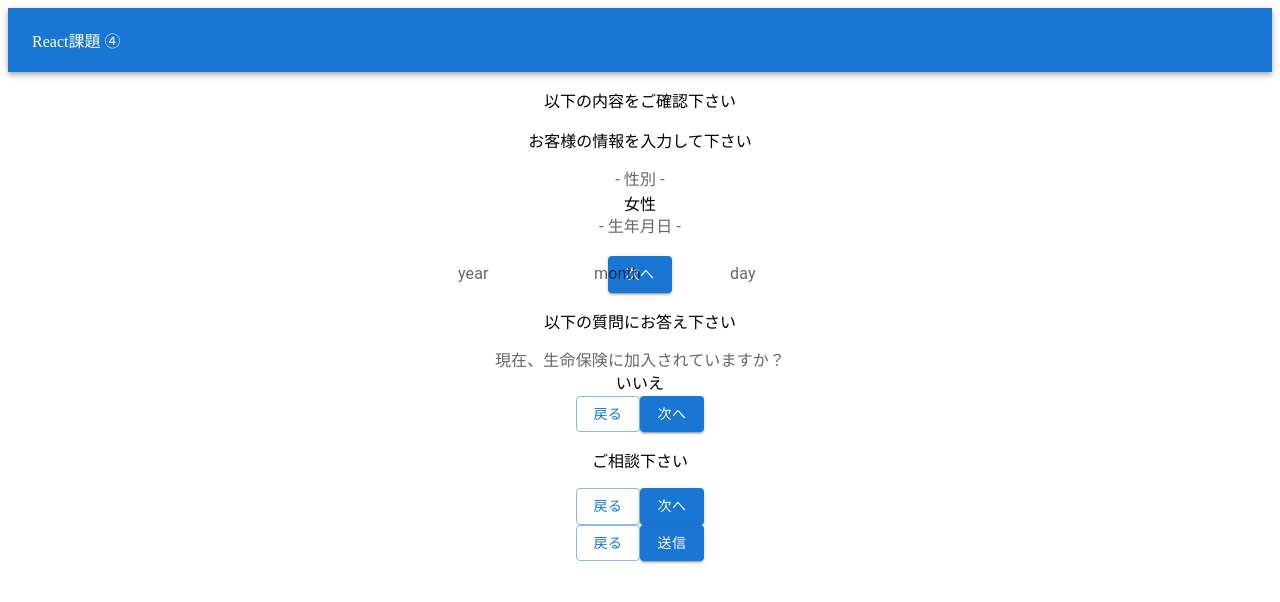
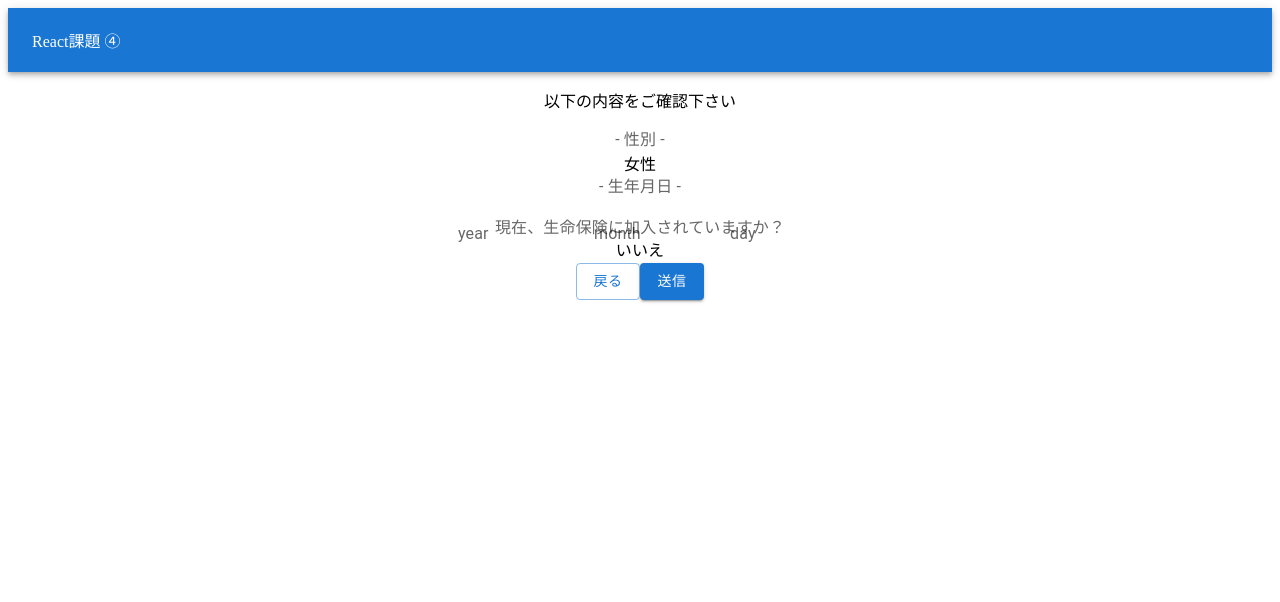
Before and after one commit to kitou88C39/react_app_2, a React (Create React App) app: page /Confirm in a window 1280 px wide. Shown: the top 602 px of the page. Built offline with nearby package versions, Linux system fonts and the light colour scheme.

Commit message:
Eighteenth commit

```diff
--- a/src/App.js
+++ b/src/App.js
@@ -14,6 +14,7 @@ const App = () => {
       <AppBar position="static" style={{ backgroundColor: "primary" }}>
         <Toolbar>React課題 ④</Toolbar>{" "}
       </AppBar>
+
       <AnimatePresence exitBeforeEnter initial={false}>
         <Routes location={location} key={location.pathname}>
           <Route path="/" element={<Basic />}></Route>
--- a/src/components/Basic.js
+++ b/src/components/Basic.js
@@ -11,6 +11,7 @@ import {
   RadioGroup,
   Select,
 } from "@mui/material";
+// import Questionnaire from "./Questionnaire";
 
 const Basic = ({ isConfirm }) => {
   const [basicProfile, setBasicProfile] = React.useState({
@@ -21,6 +22,10 @@ const Basic = ({ isConfirm }) => {
   });
   return (
     <>
+      {!isConfirm ? (
+        <p style={{ textAlign: "center" }}>お客様の情報を入力して下さい</p>
+      ) : null}
+      {/* <Questionnaire /> */}
       <motion.div
         initial={{ scaleY: 0 }}
         animate={{ scaleY: 1 }}
@@ -28,7 +33,6 @@ const Basic = ({ isConfirm }) => {
         transition={{ duration: 0.5 }}
       >
         <div>
-          <p style={{ textAlign: "center" }}>お客様の情報を入力して下さい</p>
           <div style={{ textAlign: "center" }}>
             <FormControl component="fieldset">
               <FormLabel component="gender">- 性別 -</FormLabel>
@@ -147,6 +151,7 @@ const Basic = ({ isConfirm }) => {
               )}
             </FormControl>
           </div>
+          {!isConfirm ? (
             <div style={{ textAlign: "center" }}>
               <Link to="/Questionnaire">
                 <Button variant="contained" size="medium">
@@ -154,6 +159,7 @@ const Basic = ({ isConfirm }) => {
                 </Button>
               </Link>
             </div>
+          ) : null}
         </div>
       </motion.div>
     </>
--- a/src/components/Confirm.js
+++ b/src/components/Confirm.js
@@ -18,6 +18,7 @@ function Confirm({ basicProps, questionnaireProps, optionalProps }) {
     >
       <div>
         <p style={{ textAlign: "center" }}>以下の内容をご確認下さい</p>
+
         <div style={{ textAlign: "center" }}>
           <Basic isConfirm {...basicProps} />
           <Questionnaire isConfirm {...questionnaireProps} />
@@ -39,5 +40,4 @@ function Confirm({ basicProps, questionnaireProps, optionalProps }) {
     </motion.div>
   );
 }
-
 export default Confirm;
--- a/src/components/Optional.js
+++ b/src/components/Optional.js
@@ -8,6 +8,8 @@ const Optional = ({ isConfirm }) => {
     request: null,
   });
   return (
+    <>
+      {!isConfirm ? <p style={{ textAlign: "center" }}>ご相談下さい</p> : null}
       <motion.div
         initial={{ scaleY: 0 }}
         animate={{ scaleY: 1 }}
@@ -15,7 +17,6 @@ const Optional = ({ isConfirm }) => {
         transition={{ duration: 0.5 }}
       >
         <div style={{ textAlign: "center" }}>
-        <p>ご相談下さい</p>
           <div>
             <Grid container>
               <Grid sm={2} />
@@ -48,6 +49,7 @@ const Optional = ({ isConfirm }) => {
               </Grid>
             </Grid>
           </div>
+          {!isConfirm ? (
             <div style={{ textAlign: "center" }}>
               <Link to="/Questionnaire">
                 <Button variant="outlined" size="medium">
@@ -60,8 +62,10 @@ const Optional = ({ isConfirm }) => {
                 </Button>
               </Link>
             </div>
+          ) : null}
         </div>
       </motion.div>
+    </>
   );
 };
 export default Optional;
--- a/src/components/Questionnaire.js
+++ b/src/components/Questionnaire.js
@@ -1,7 +1,7 @@
 import React from "react";
 import { motion } from "framer-motion";
 import { Link } from "react-router-dom";
-
+// import Optional from "./Optional";
 import {
   Button,
   FormControl,
@@ -26,6 +26,11 @@ const Questionnaire = ({ isConfirm }) => {
     Array(QUESTIONS.length).fill(null)
   );
   return (
+    <>
+      {!isConfirm ? (
+        <p style={{ textAlign: "center" }}>以下の質問にお答え下さい</p>
+      ) : null}
+      {/* <Optional /> */}
       <motion.div
         initial={{ scaleY: 0 }}
         animate={{ scaleY: 1 }}
@@ -33,7 +38,6 @@ const Questionnaire = ({ isConfirm }) => {
         transition={{ duration: 0.5 }}
       >
         <div style={{ textAlign: "center" }}>
-        <p style={{ textAlign: "center" }}>以下の質問にお答え下さい</p>
           <FormControl component="fieldset">
             {answers
               .filter((_, i) => i === 0 || answers[i - 1])
@@ -69,6 +73,7 @@ const Questionnaire = ({ isConfirm }) => {
               ))}
           </FormControl>
         </div>
+        {!isConfirm ? (
           <div style={{ textAlign: "center" }}>
             <Link to="/">
               <Button variant="outlined" size="medium">
@@ -81,7 +86,9 @@ const Questionnaire = ({ isConfirm }) => {
               </Button>
             </Link>
           </div>
+        ) : null}
       </motion.div>
+    </>
   );
 };
 
```
Lines whose indentation alone changed are shown as unchanged.
